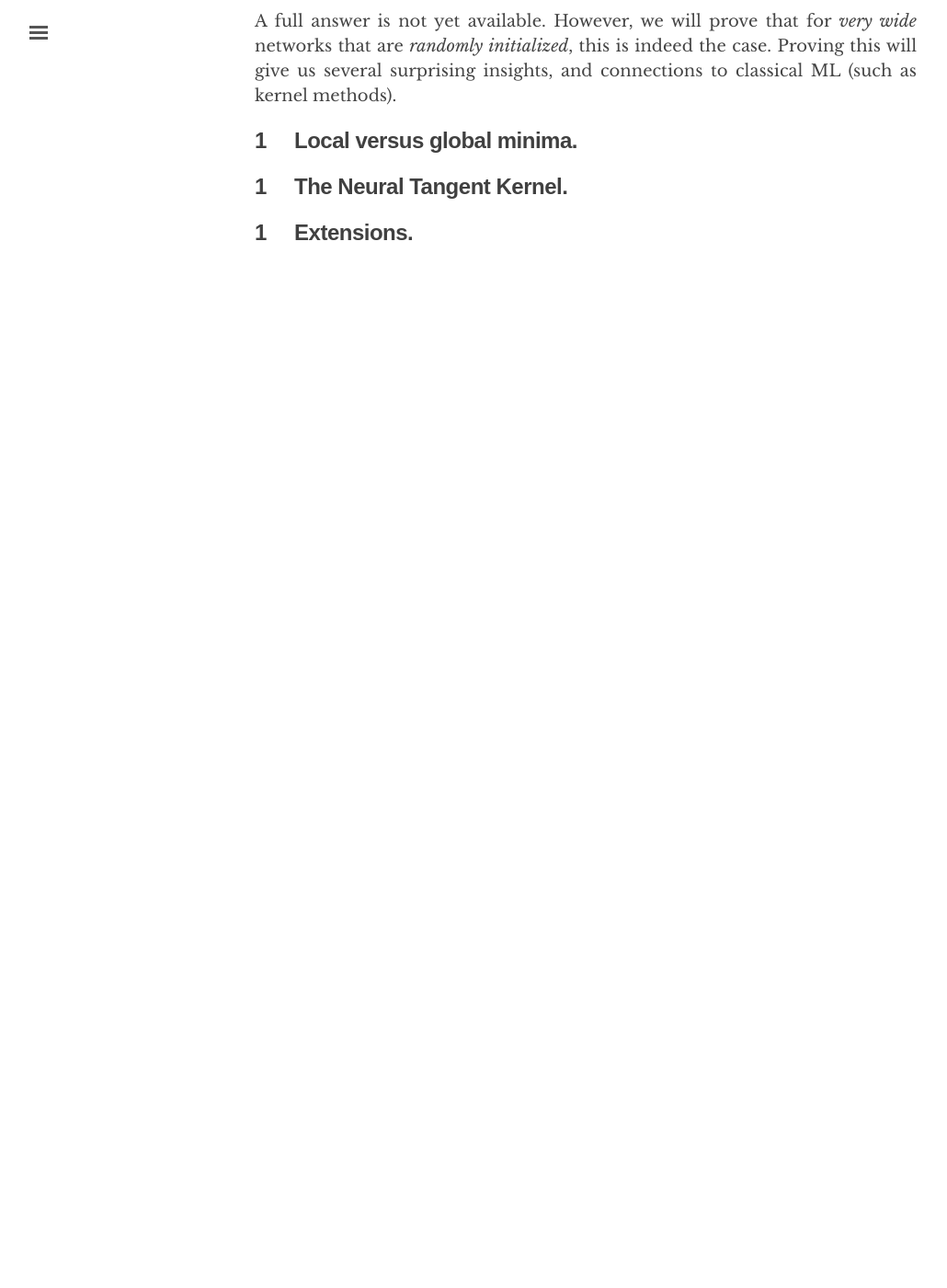
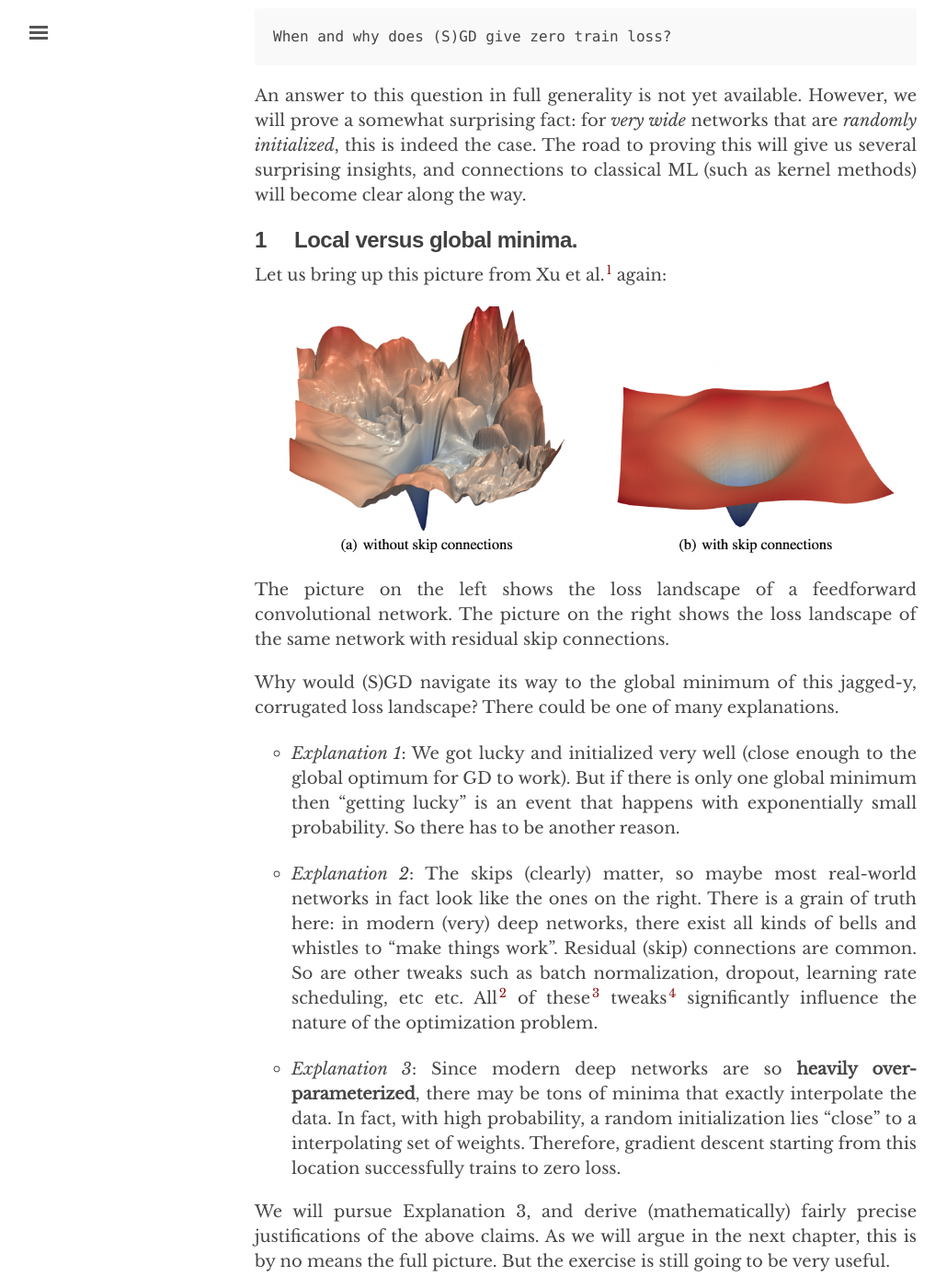
Before and after one commit to chinmayhegde/fodl, a Jekyll site: the page built from _posts/2022-01-14-optimization02.md, in a window 1280 px wide and 1400 px high, scrolled down 500 px. Shown: the whole window at 92% size, without its empty margins (3-1033 px from the left). Built offline with Jekyll 4.4.1, drawn with Linux system fonts in a browser that asks for light colours; nearby versions of some CDN libraries; before the commit the page ends 900 px from its top, so only the background shows below that; some of the changed text lies outside the part shown.

Commit message:
Update 2022-01-14-optimization02.md

````diff
--- a/_posts/2022-01-14-optimization02.md
+++ b/_posts/2022-01-14-optimization02.md
@@ -5,9 +5,9 @@ categories: optimization
 date: 2022-01-14
 ---
 
-We have proved that (S)GD converges locally for training neural networks with smooth activations (ReLU nets are harder but doable.)
+In the previous chaper, we proved that (S)GD converges locally for training neural networks with smooth activations. (The case for ReLU networks is harder but still doable with additional algebraic heavy lifting.)
 
-However, in practice, somewhat puzzlingly we regularly see that we can train networks to zero loss. Since losses are non-negative, this means that we have achieved convergence to the *global* optimum.
+However, in practice, somewhat puzzlingly we encounter very deep networks that are regularly optimized to *zero training loss*, i.e., they exactly learn to interpolate the given training data and labels. Since loss functions are typically non-negative, this means that (S)GD have achieved convergence to the *global* optimum.
 
 In this chapter, we ask the question:
 
@@ -15,14 +15,43 @@ In this chapter, we ask the question:
 When and why does (S)GD give zero train loss?
 ```
 
-A full answer is not yet available. However, we will prove that for *very wide* networks that are *randomly initialized*, this is indeed the case. Proving this will give us several surprising insights, and connections to classical ML (such as kernel methods).
+An answer to this question in full generality is not yet available. However, we will prove a somewhat surprising fact: for *very wide* networks that are *randomly initialized*, this is indeed the case. The road to proving this will give us several surprising insights, and connections to classical ML (such as kernel methods) will become clear along the way.
 
 ## Local versus global minima
 {:.label}
 
+Let us bring up this picture from Xu et al.[^losslandscape] again:
+
+![Loss landscapes of ResNet-56. Adding skips significantly influences ease of optimization, since the landscape is much better behaved.](/fodl/assets/losslandscape.png)
+
+The picture on the left shows the loss landscape of a feedforward convolutional network. The picture on the right shows the loss landscape of the same network with residual skip connections.
+
+Why would (S)GD navigate its way to the global minimum of this jagged-y, corrugated loss landscape? There could be one of many explanations.
+
+* *Explanation 1*: We got lucky and initialized very well (close enough to the global optimum for GD to work). But if there is only one global minimum then "getting lucky" is an event that happens with exponentially small probability. So there has to be another reason.
+
+* *Explanation 2*: The skips (clearly) matter, so maybe most real-world networks in fact look like the ones on the right. There is a grain of truth here: in modern (very) deep networks, there exist all kinds of bells and whistles to "make things work". Residual (skip) connections are common. So are other tweaks such as batch normalization, dropout, learning rate scheduling, etc etc. All[^resnet] of these[^batchnorm] tweaks[^explearn] significantly influence the nature of the optimization problem.
+
+* *Explanation 3*: Since modern deep networks are so **heavily over-parameterized**, there may be tons of minima that exactly interpolate the data. In fact, with high probability, a random initialization lies "close" to a interpolating set of weights. Therefore, gradient descent starting from this location successfully trains to zero loss.
+
+We will pursue Explanation 3, and derive (mathematically) fairly precise justifications of the above claims. As we will argue in the next chapter, this is by no means the full picture. But the exercise is still going to be very useful.
 
 ## The Neural Tangent Kernel
 {:.label}
 
 ## Extensions
 {:.label}
+
+---
+
+[^losslandscape]:
+    H. Li, Z. Xu, G. Taylor, C. Studer, T. Goldstein, [Visualizing the Loss Landscape of Neural Nets](https://proceedings.neurips.cc/paper/2018/file/a41b3bb3e6b050b6c9067c67f663b915-Paper.pdf), 2018.
+
+[^resnet]:
+    M. Hardt and T. Ma, [Identity Matters in Deep Learning](https://openreview.net/forum?id=ryxB0Rtxx), 2017.
+
+[^batchnorm]:
+    H Daneshmand, A Joudaki, F Bach, [Batch normalization orthogonalizes representations in deep random networks](https://proceedings.neurips.cc/paper/2021/file/26cd8ecadce0d4efd6cc8a8725cbd1f8-Paper.pdf), 2021.
+
+[^explearn]:
+    Z. Li and S. Arora, [An exponential learning rate schedule for deep learning](https://arxiv.org/pdf/1910.07454.pdf), 2019.
````
